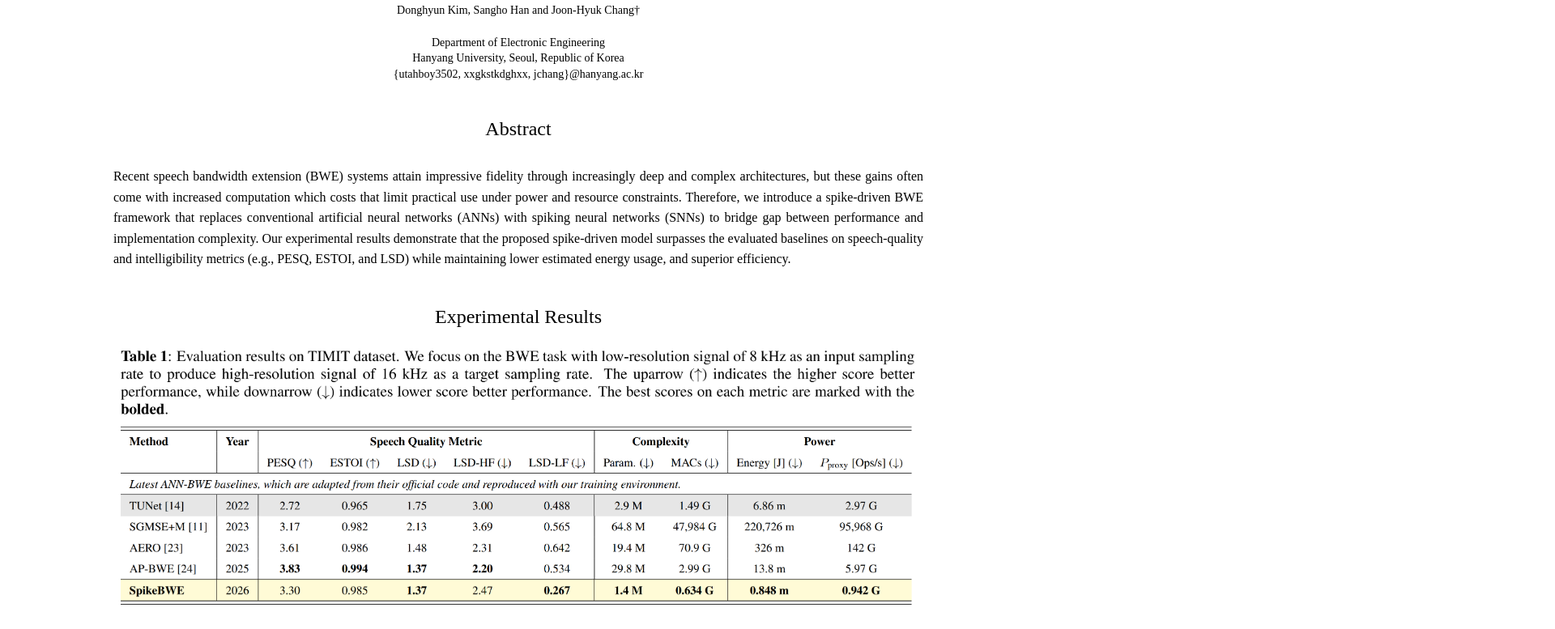
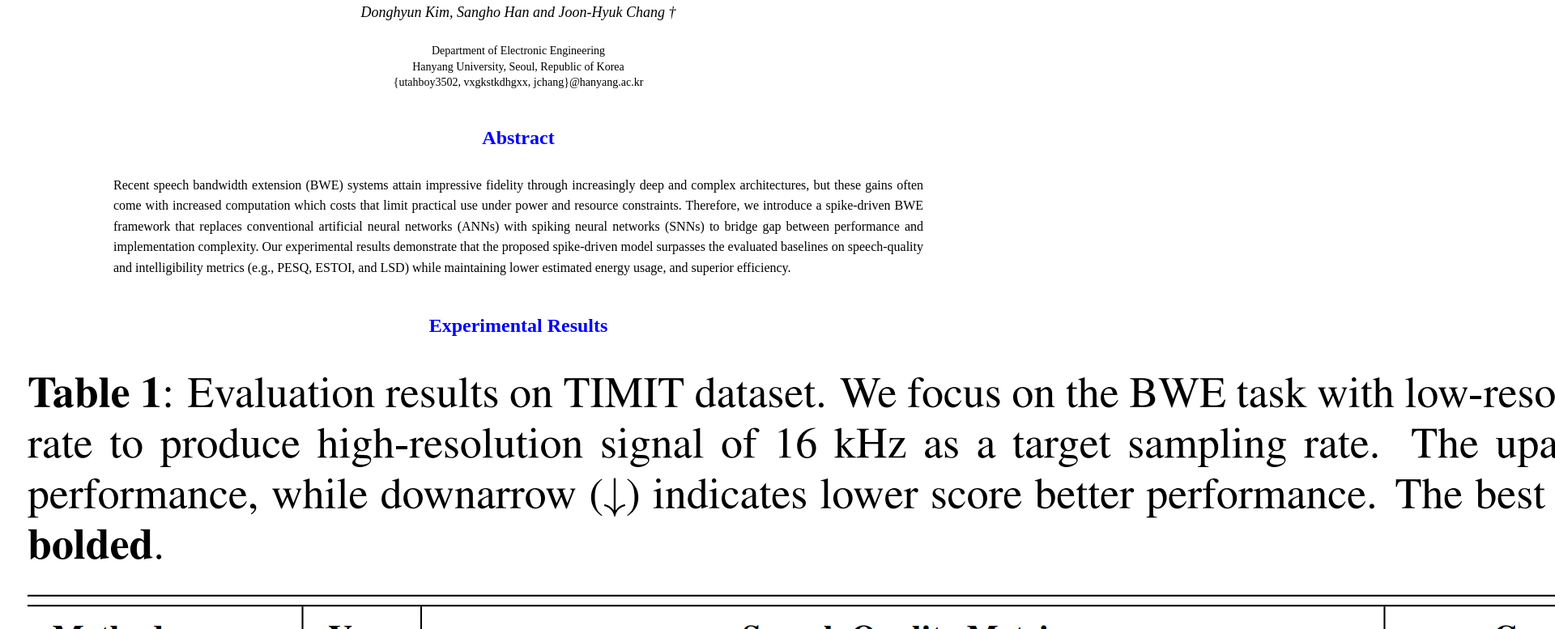
Before and after one commit to saangho-han/SpikeBWE-demo, a plain HTML site: page index.html in a window 1280 px wide. Shown: the part 75-852 px from the top of the page at 81% size, 1920 px wide, since content can reach past the window. Drawn offline with Linux system fonts and the light colour scheme.

Commit message:
update project--v10

```diff
--- a/index.html
+++ b/index.html
@@ -13,11 +13,11 @@
 
   <!-- 저자 정보 -->
   <div class="authors">
-    Donghyun Kim, Sangho Han and Joon-Hyuk Chang†<br>
+    <span class="names">Donghyun Kim, Sangho Han and Joon-Hyuk Chang †</span>
     <br>
-    Department of Electronic Engineering<br>
+    <span>Department of Electronic Engineering<br>
     Hanyang University, Seoul, Republic of Korea<br>
-    {utahboy3502, xxgkstkdghxx, jchang}@hanyang.ac.kr
+    {utahboy3502, vxgkstkdhgxx, jchang}@hanyang.ac.kr</span>
   </div>
 
   <div class="abs123">
--- a/style.css
+++ b/style.css
@@ -32,13 +32,13 @@ audio {
 
 /* ===== 새로 정리 ===== */
 
-/* 제목 */
+/* ===== 제목 (논문 큰 제목) ===== */
 h1 {
   text-align: center;
   margin-bottom: 20px;
 }
 
-/* 저자 정보 */
+/* ===== 저자 정보 ===== */
 .authors {
   width: 1000px;
   margin: 0 auto 30px auto;
@@ -47,14 +47,24 @@ h1 {
   line-height: 1.4;
 }
 
-/* Abstract title  */
+/* 저자 이름(맨 윗줄)만 스타일링 */
+.authors .names {
+  font-size: 18px;   /* 글씨 크기 키움 */
+  font-style: italic; /* 이탤릭체 */
+  display: block;     /* 줄 구분 */
+  margin-bottom: 5px;
+}
+
+/* ===== Abstract title ===== */
 .abs123 {
   text-align: center;
   font-size: 24px;
   line-height: 2.4;
+  font-weight: bold;   /* 볼드체 */
+  color: blue;         /* 파란색 */
 }
 
-/* Abstract */
+/* ===== Abstract 본문 ===== */
 .abstract {
   width: 1000px;
   margin: 0 auto 30px auto;
@@ -63,22 +73,11 @@ h1 {
   line-height: 1.6;
 }
 
-/* Abstract title  */
+/* ===== Experimental Results title ===== */
 .exp123 {
   text-align: center;
   font-size: 24px;
   line-height: 2.4;
+  font-weight: bold;   /* 볼드체 */
+  color: blue;         /* 파란색 */
 }
-
-/* Table */
-.table-block {
-  width: 1000px;
-  margin: 0 auto;
-  text-align: center;
-}
-
-.demo-img {
-  width: 100%;          /* block에 맞춤 */
-  max-width: 1000px;    /* 최대 1000px */
-  height: auto;
-}
```
